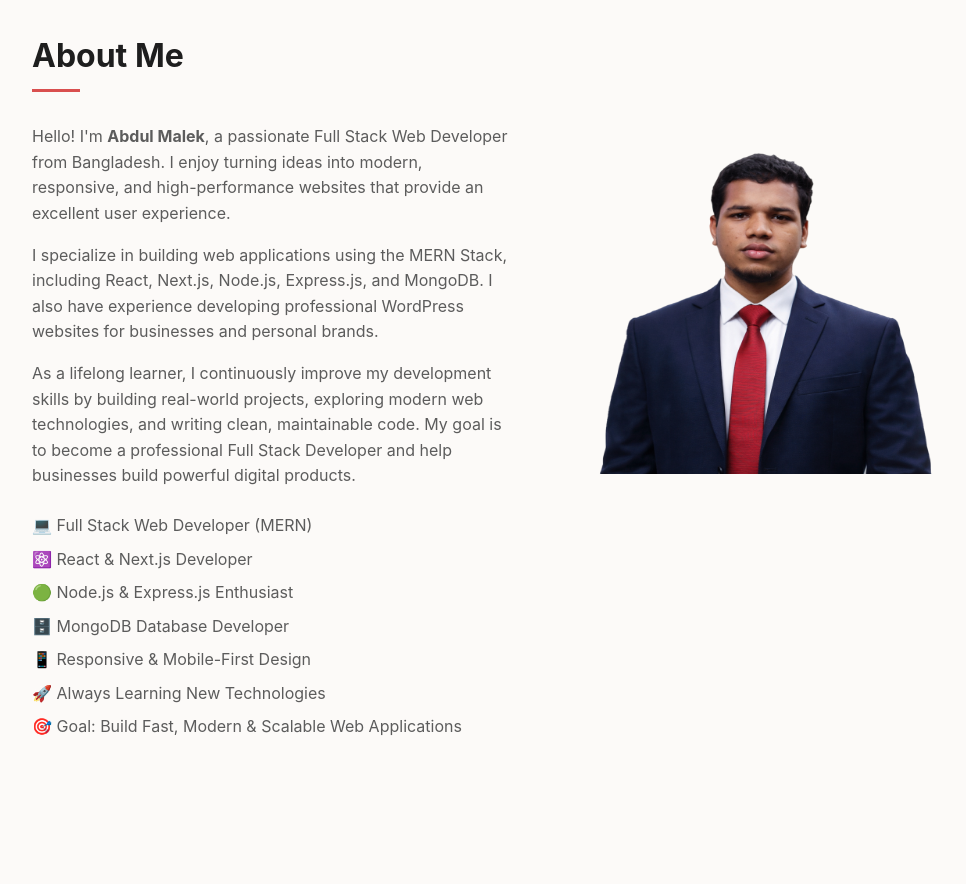
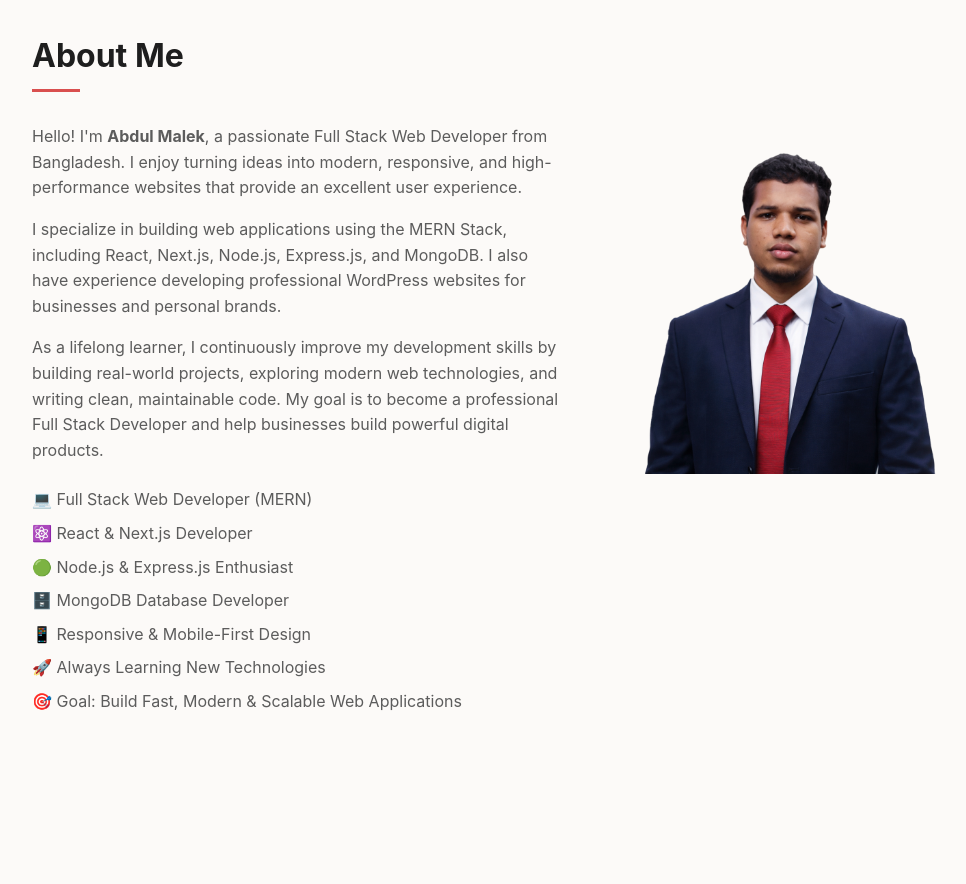
Before and after one commit to abdulmalekjillhazz/portfolio, a Next.js app: page / in a window 1280 px wide. Shown: the part 802-1686 px from the top of the page, without its empty margins (288-1254 px from the left). Built offline with nearby package versions, Linux system fonts and the light colour scheme.

Commit message:
Adjust profile image width from 400 to 350

```diff
--- a/app/sections/About.js
+++ b/app/sections/About.js
@@ -49,7 +49,7 @@ export default function About() {
             <Image
               src="/images/abdul-malek.png"
               alt="Abdul Malek"
-              width={400}
+              width={350}
               height={350}
               className={styles.profileImage}
               priority
```
